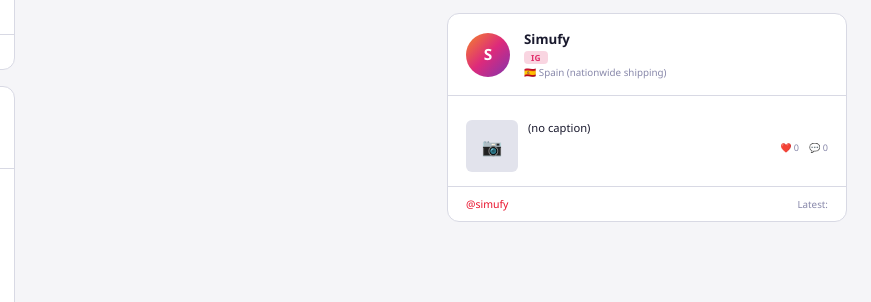
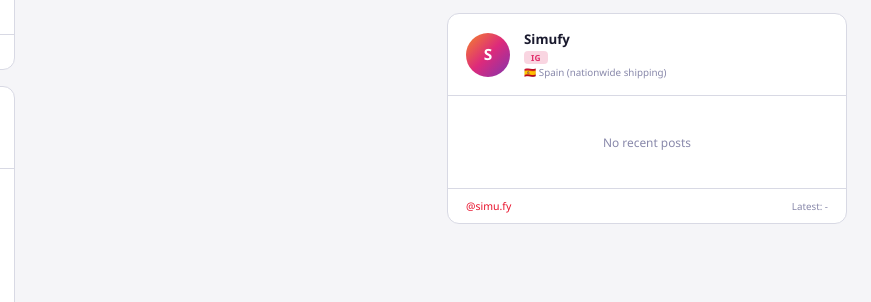
Before and after one commit to wenx094-coder/moza-reseller-monitor, a website: page index.html in a window 1280 px wide. Shown: the part 947-1249 px from the top of the page, 409-1280 px from the left. Drawn offline with Linux system fonts and the light colour scheme.

Commit message:
fix: correct Simufy Instagram handle from @simufy to @simu.fy

```diff
--- a/data.json
+++ b/data.json
@@ -116,22 +116,6 @@
         "videoUrl": "",
         "ownerUsername": "focussimracing",
         "shortCode": "DW4RZxAFM6b",
-        "brands": []
-      }
-    ],
-    "simufy": [
-      {
-        "platform": "instagram",
-        "type": "image",
-        "text": "",
-        "url": "https://www.instagram.com/simufy/",
-        "timestamp": "",
-        "likes": 0,
-        "comments": 0,
-        "displayUrl": "",
-        "videoUrl": "",
-        "ownerUsername": "simufy",
-        "shortCode": "",
         "brands": []
       }
     ],
--- a/index.html
+++ b/index.html
@@ -790,7 +790,7 @@ const DEALERS = [
   // Europe
   { id: 14, name: 'GT Omega', handle: '@gtomegaracing', location: 'UK (nationwide shipping)', country: 'GB', instagram: 'gtomegaracing', youtube: null, platforms: ['instagram'] },
   { id: 15, name: 'Abruzzi', handle: '@abruzziuk', location: 'UK (nationwide shipping)', country: 'GB', instagram: 'abruzziuk', youtube: null, platforms: ['instagram'] },
-  { id: 16, name: 'Simufy', handle: '@simufy', location: 'Spain (nationwide shipping)', country: 'ES', instagram: 'simufy', youtube: null, platforms: ['instagram'] },
+  { id: 16, name: 'Simufy', handle: '@simu.fy', location: 'Spain (nationwide shipping)', country: 'ES', instagram: 'simu.fy', youtube: null, platforms: ['instagram'] },
   // Australia
   { id: 17, name: 'Pagnian', handle: '@pagnianadvancedsimulation', location: 'Australia (nationwide shipping)', country: 'AU', instagram: 'pagnianadvancedsimulation', youtube: null, platforms: ['instagram'] },
   // India
--- a/scripts/refresh-data.js
+++ b/scripts/refresh-data.js
@@ -23,7 +23,7 @@ const DEALER_INSTAGRAM_HANDLES = {
   // Europe
   gtomegaracing: { name: 'GT Omega', location: 'UK (nationwide shipping)', country: 'GB' },
   abruzziuk: { name: 'Abruzzi', location: 'UK (nationwide shipping)', country: 'GB' },
-  simufy: { name: 'Simufy', location: 'Spain (nationwide shipping)', country: 'ES' },
+  'simu.fy': { name: 'Simufy', location: 'Spain (nationwide shipping)', country: 'ES' },
   // Australia
   pagnianadvancedsimulation: { name: 'Pagnian Advanced Simulation', location: 'Australia (nationwide shipping)', country: 'AU' },
   // India
```
